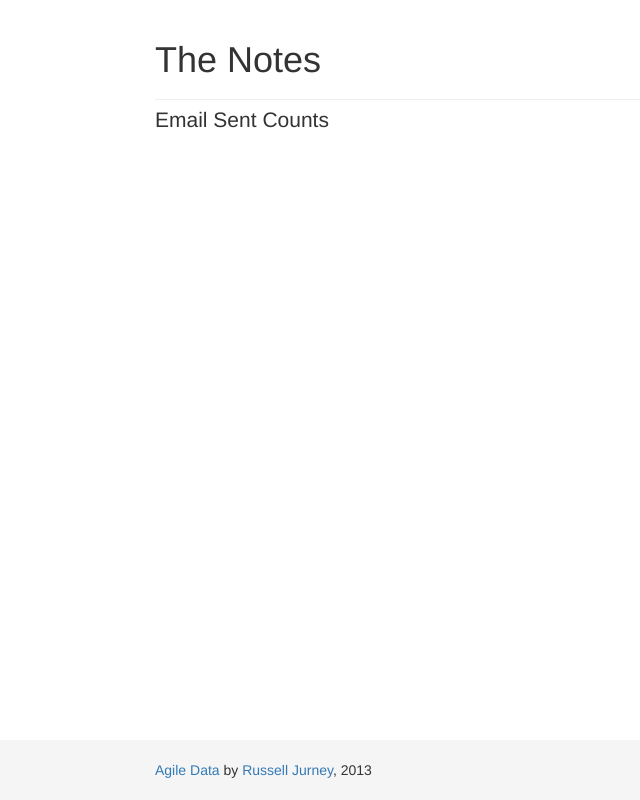
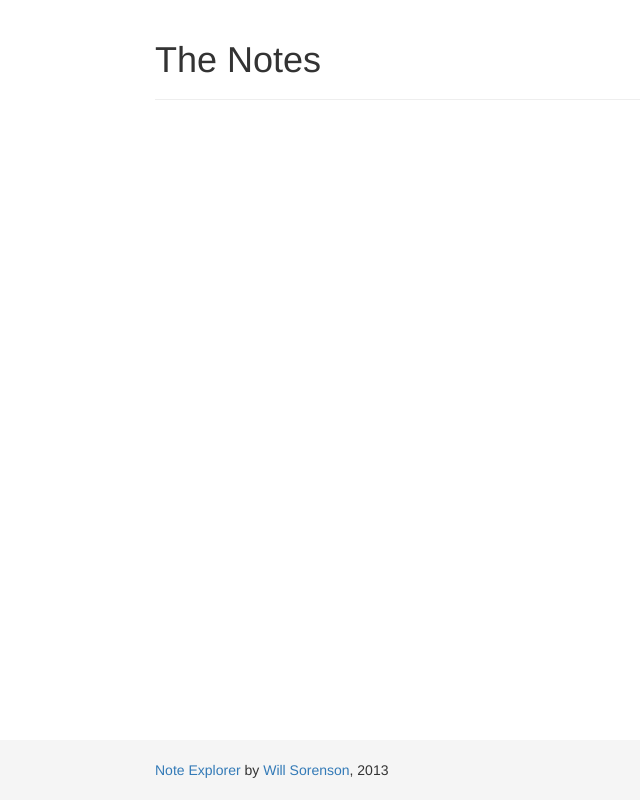
Before and after one commit to Will-So/Lending_Club, a Flask app: template app/templates/table.html in a window 1280 px wide. Shown: the whole page, without its empty margins (0-640 px from the left). Run offline with Flask 2, Linux system fonts and the light colour scheme; the template is opened without the code that fills it, so the values that code supplies are empty; parts of the project's set-up code (start-up, migrations or seed data) failed here and were passed over; some libraries are stand-ins or nearby versions.

Commit message:
remove extraneous text

```diff
--- a/app/templates/table.html
+++ b/app/templates/table.html
@@ -87,7 +87,6 @@
         <div class="page-header">
           <h1>The Notes</h1>
         </div>
-        <p class="lead">Email Sent Counts</p>
         {{ data|safe }}
       </div>
 
@@ -96,8 +95,7 @@
 
     <div id="footer">
       <div class="container">
-        <!-- <p class="muted credit">Example courtesy <a href="http://martinbean.co.uk">Martin Bean</a> and <a href="http://ryanfait.com/sticky-footer/">Ryan Fait</a>.</p> -->
-        <p class="muted credit"><a href="http://shop.oreilly.com/product/0636920025054.do">Agile Data</a> by <a href="http://www.linkedin.com/in/russelljurney">Russell Jurney</a>, 2013
+        <p class="muted credit"><a href="https://github.com/Will-So/Lending_Club">Note Explorer</a> by <a href="http://will-so.github.io/AS/pages/about.html">Will Sorenson</a>, 2013
       </div>
     </div>
     <!-- Le javascript
```
